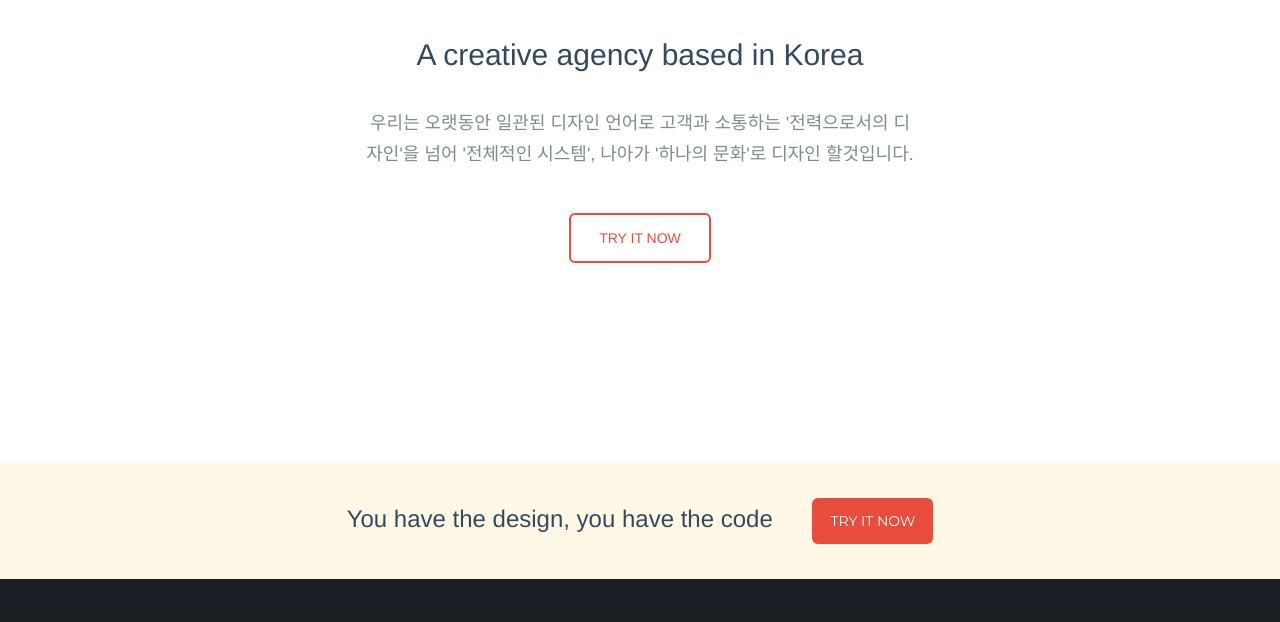
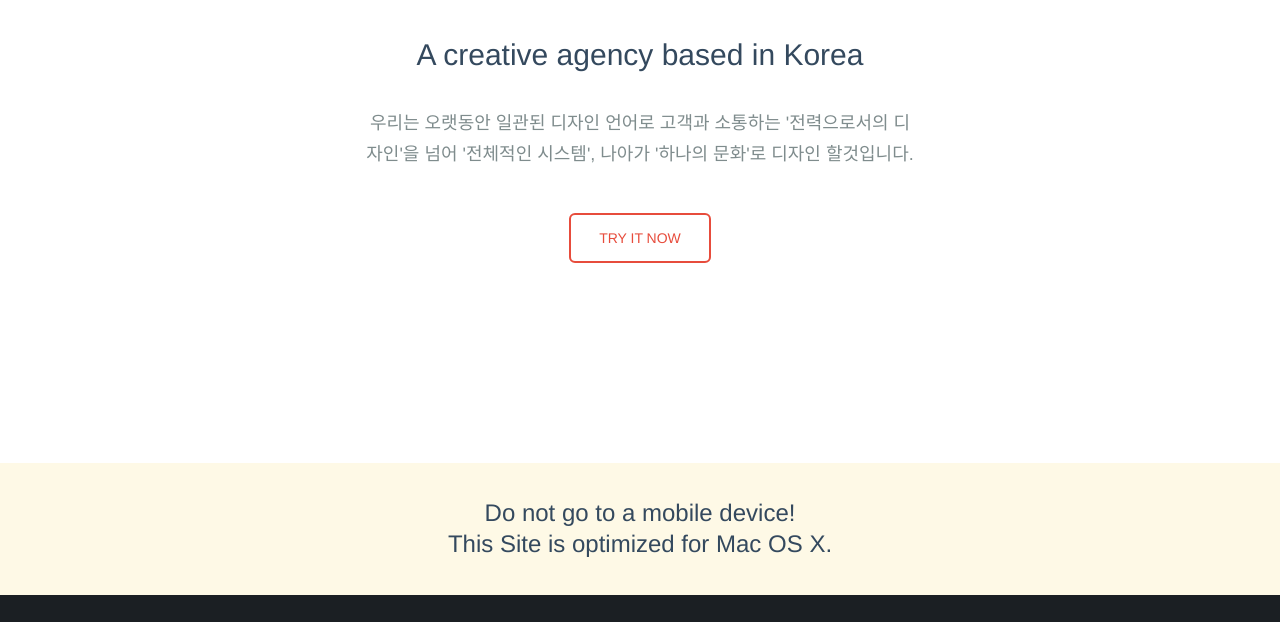
Before and after one commit to VOSCOS/VOSCOS, a plain HTML site: page Developer/samples/sample-04/index.html in a window 1280 px wide. Shown: the part 4822-5444 px from the top of the page. Drawn offline with Linux system fonts and the light colour scheme.

Commit message:
헤더 수정
헤더 수정

```diff
--- a/Developer/samples/sample-04/index.html
+++ b/Developer/samples/sample-04/index.html
@@ -2,7 +2,7 @@
 <html lang="en">
     <head>
         <meta charset="utf-8">
-        <title>Sample 4</title>
+        <title>VOSCOS Design®</title>
         <meta name="apple-mobile-web-app-capable" content="yes" />
         <meta name="viewport" content="width=device-width, initial-scale=1.0, maximum-scale=1.0, user-scalable=no" />
         <meta name="apple-mobile-web-app-status-bar-style" content="black" />
@@ -165,8 +165,9 @@
             <!-- content-11  -->
             <section class="content-11">
                 <div class="container">
-                    <span>You have the design, you have the code</span>
-                    <a class="btn btn-large btn-danger" href="#">TRY IT NOW</a>
+                    <span>Do not go to a mobile device!<br/>
+                    This Site is optimized for Mac OS X.</span>
+                    <!-- <a class="btn btn-large btn-danger" href="#">TRY IT NOW</a> -->
                 </div>
             </section>
 
```
